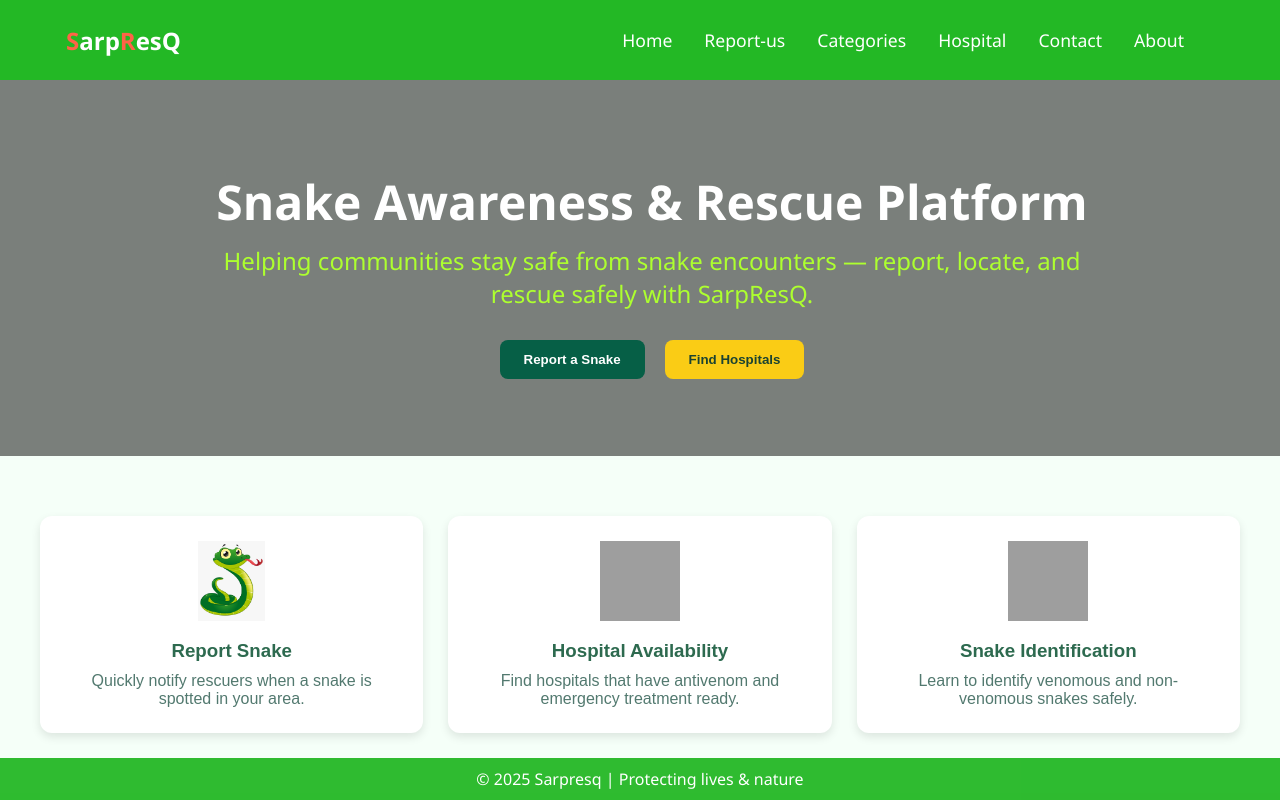
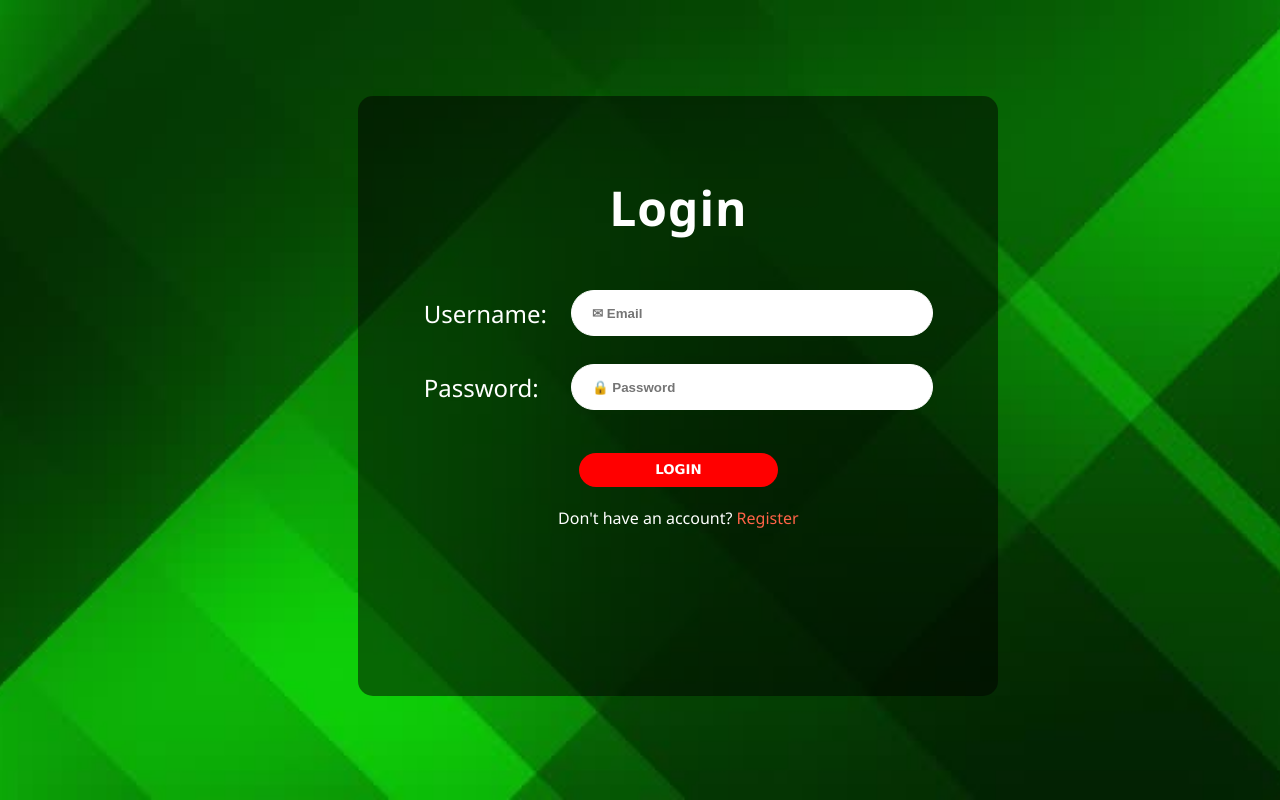
Before and after one commit to ashensilva12/SarpResQ, a React (Vite) app: page / in a window 1280 px wide. Shown: the top 800 px of the page. Built offline with nearby package versions, Linux system fonts and the light colour scheme; grey boxes are pictures that could not be loaded.

Commit message:
Update App.jsx

```diff
--- a/src/App.jsx
+++ b/src/App.jsx
@@ -5,6 +5,7 @@ import Navbar from './component/navigation/Navbar'
 import Login from './component/pages/Login'
 import Register from './component/pages/Register'
 import Home from './component/pages/Home'
+import Report from './component/pages/Report'
 import { BrowserRouter as Router,Routes,Route }from 'react-router-dom';
 
 function App() {
@@ -12,8 +13,10 @@ function App() {
     <Router>
       <div>
         <Routes>
-          <Route path="/" element={<Home/>}/>
-          <Route path="/Register" element={<Register/>}/>
+          <Route path="/" element={<Login/>} />
+          <Route path="/Register" element={<Register/>} />
+          <Route path="/Home" element={<Home/>} />
+          <Route path="/Report" element={<Report/>} />
         </Routes>
       </div>
     </Router>
```
